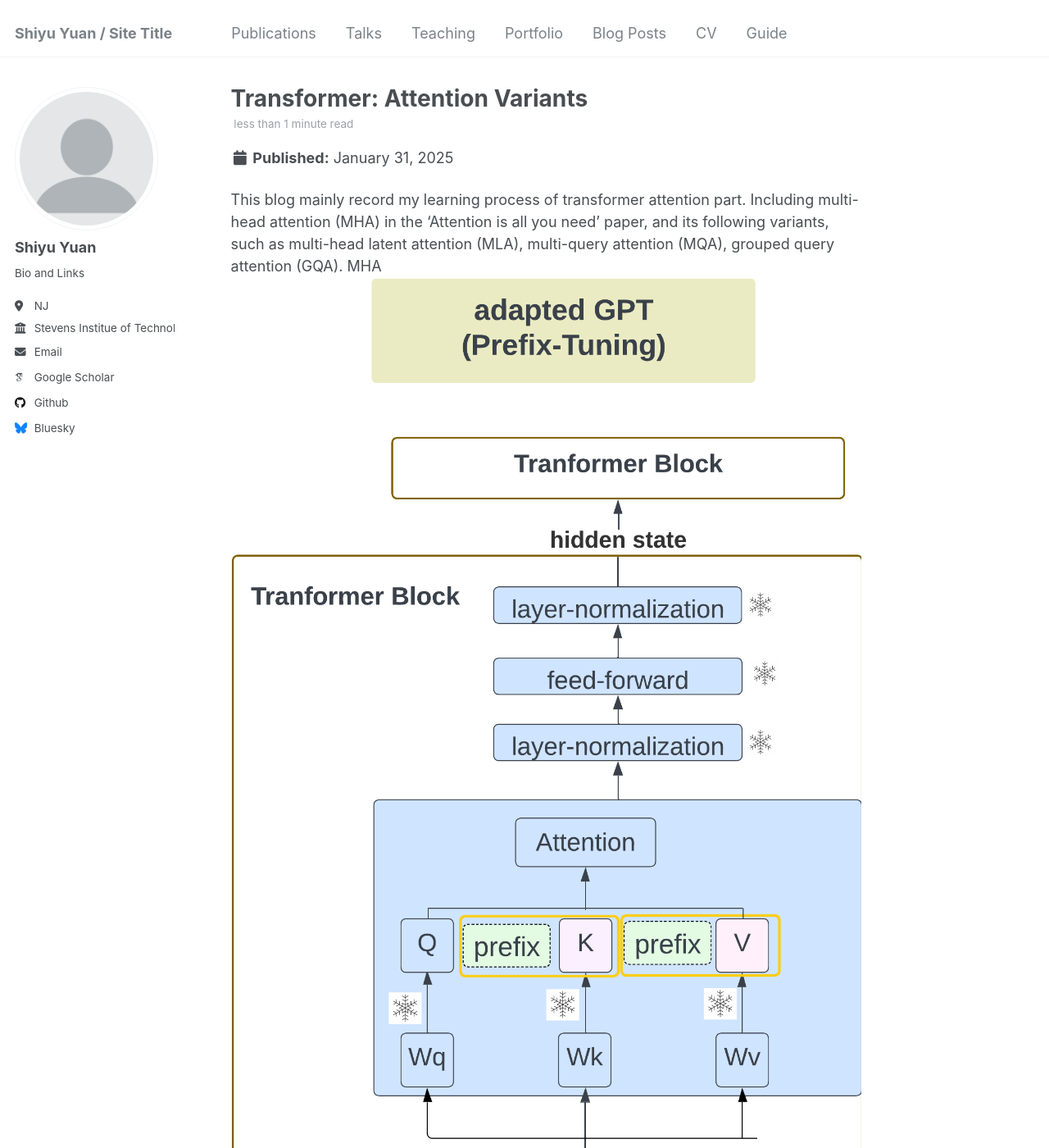
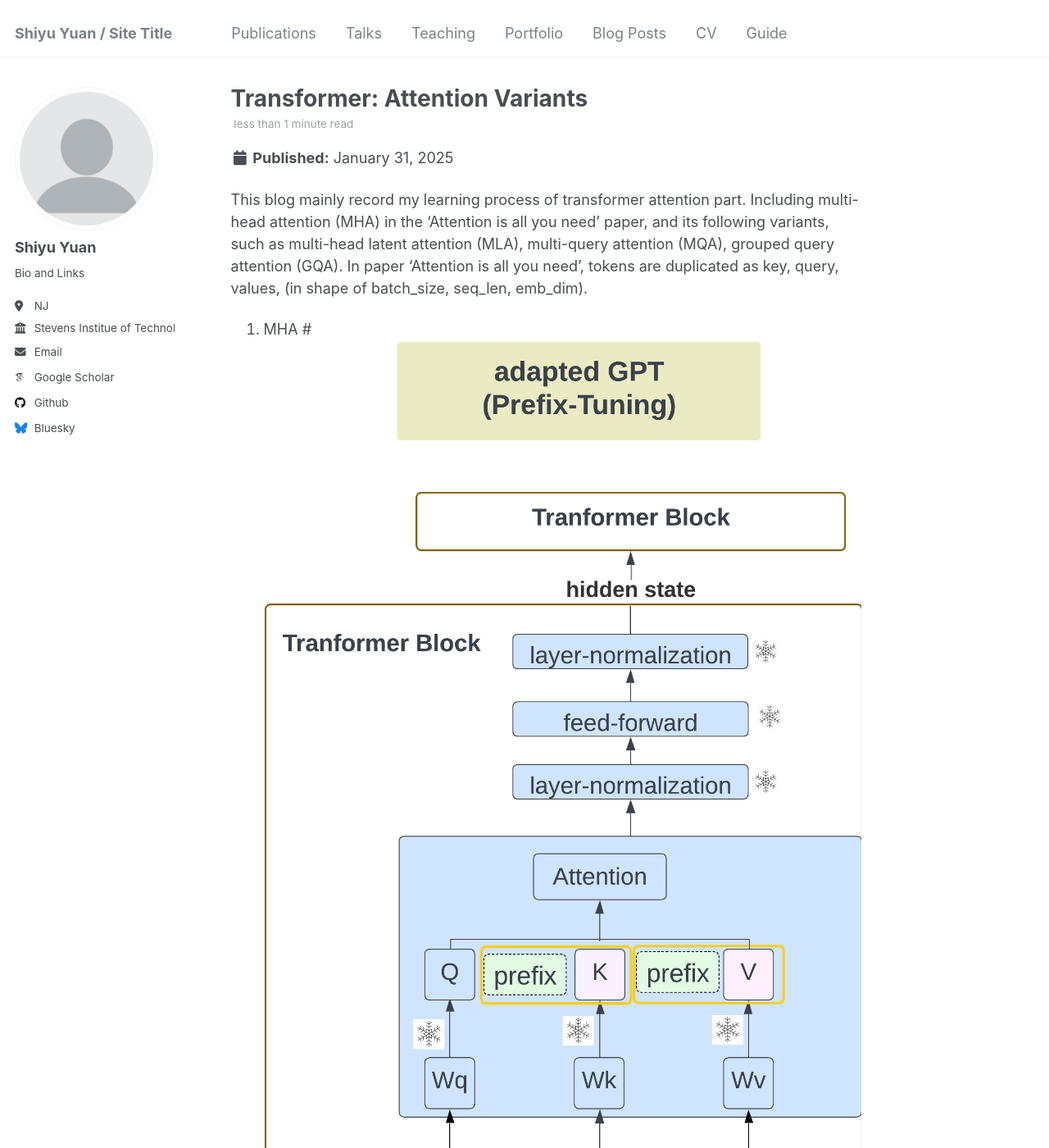
Before and after one commit to syyuan2021/syy2025, a Jekyll site: the page built from _posts/2025-01-31-blog-post-1.md, in a window 1280 px wide and 1400 px high. Shown: the whole window at 82% size. Built offline with Jekyll 4.4.1, drawn with Linux system fonts in a browser that asks for light colours; some web fonts are replaced; some of the changed text lies outside the part shown.

Commit message:
Update 2025-01-31-blog-post-1.md

```diff
--- a/_posts/2025-01-31-blog-post-1.md
+++ b/_posts/2025-01-31-blog-post-1.md
@@ -8,5 +8,12 @@ tags:
 ---
 
 This blog mainly record my learning process of transformer attention part. Including multi-head attention (MHA) in the 'Attention is all you need' paper, and its following variants,
-such as multi-head latent attention (MLA), multi-query attention (MQA), grouped query attention (GQA).
-MHA ![Multi-Head Attention](/images/mha_diagram.png)
+such as multi-head latent attention (MLA), multi-query attention (MQA), grouped query attention (GQA). In paper 'Attention is all you need', tokens are duplicated as key, query, values, (in shape of batch_size, seq_len, emb_dim).
+1. MHA  # ![Multi-Head Attention](/images/mha_diagram.png)
+Multi-head attention is to pass duplicated K, Q, V into multi-heads (e.g. 8 head).
+
+2. MLA
+
+3. MQA
+
+4. GQA
```
